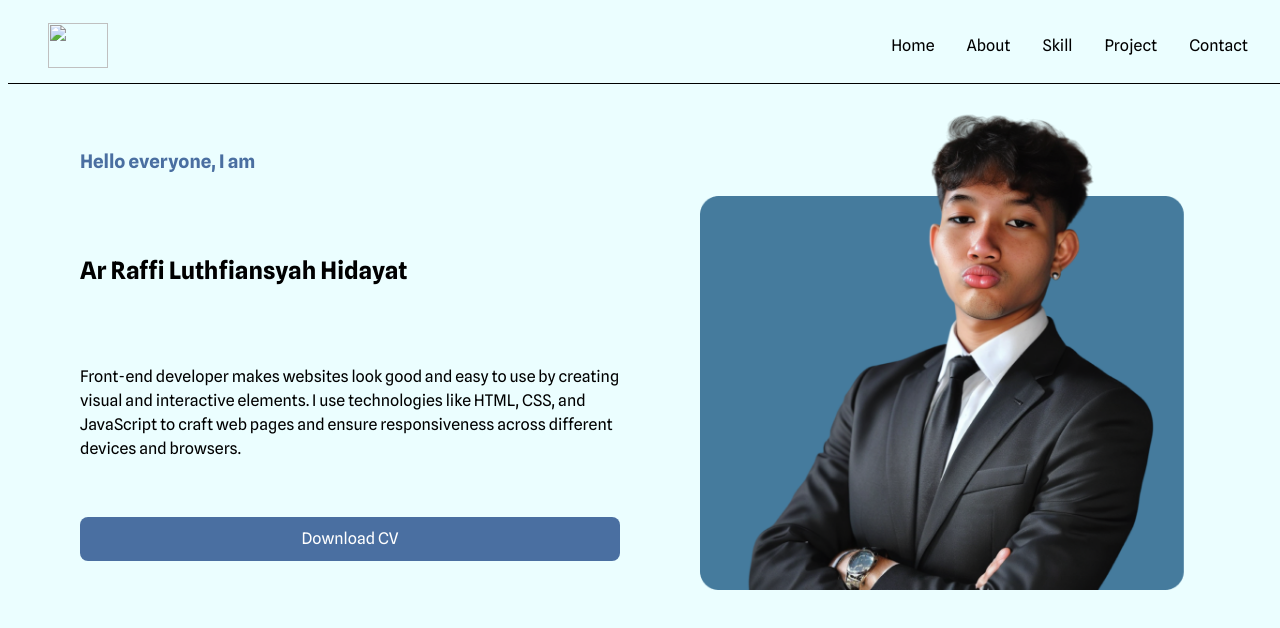
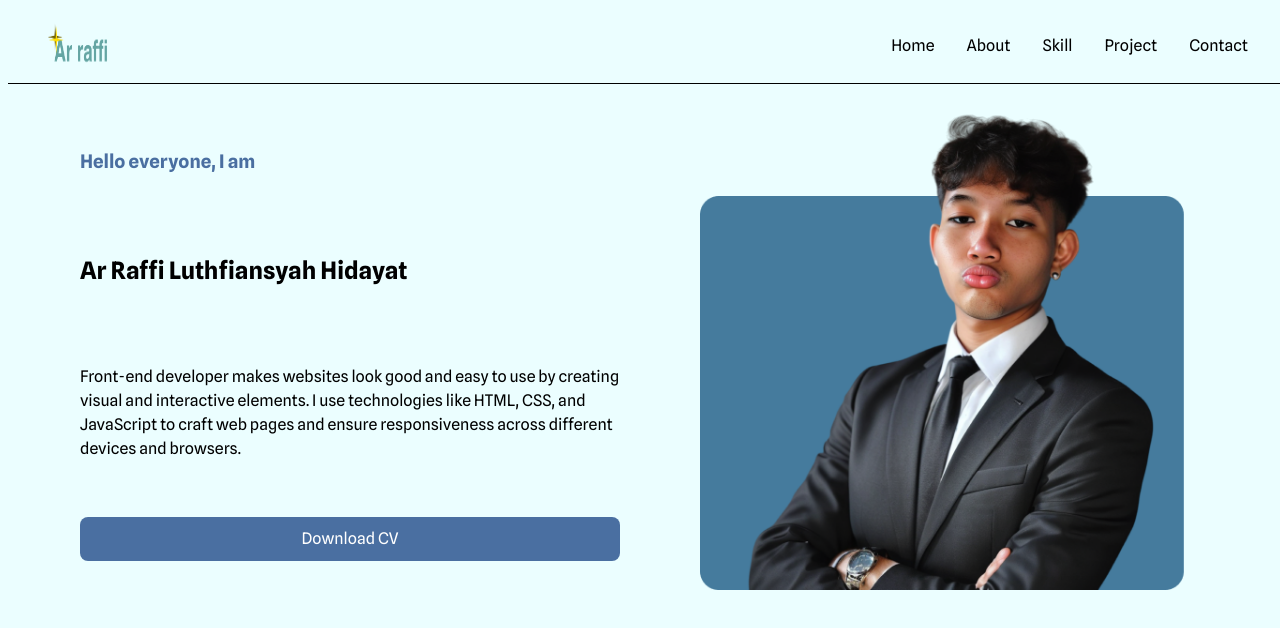
Before and after one commit to ArafiFnya2/Portofolio, a plain HTML site: page index.html in a window 1280 px wide. Drawn offline with Linux system fonts and the light colour scheme; the site is published under a folder, as on GitHub Pages, so addresses that start at the root find nothing.

Commit message:
its like that

```diff
--- a/index.html
+++ b/index.html
@@ -15,7 +15,7 @@
   </head>
   <body>
     <nav>
-      <img src="/LOGO JAY.png" class="Logo" />
+      <img src="LOGO JAY.png" class="Logo" />
       <ul class="Menu">
         <li><a href="">Home</a></li>
         <li><a href="">About</a></li>
```
